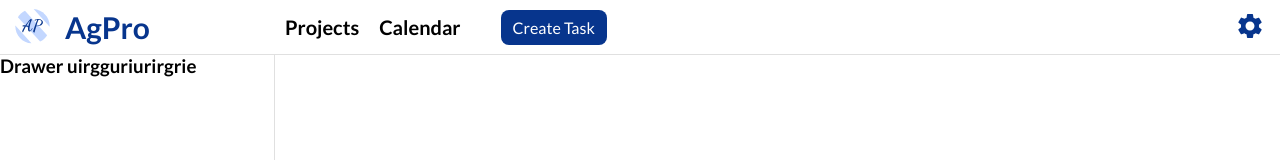
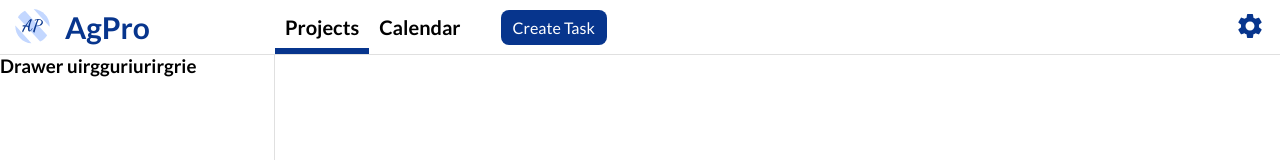
Before and after one commit to suriyakishoreks/agpro-app, a React (Create React App) app: page /agpro-app/projects/1 in a window 1280 px wide. Shown: the top 160 px of the page. Built offline with nearby package versions, Linux system fonts and the light colour scheme.

Commit message:
Header Progress

```diff
--- a/src/components/ui/Header.jsx
+++ b/src/components/ui/Header.jsx
@@ -1,20 +1,24 @@
 import React from "react";
+import { Link, useLocation } from "react-router-dom";
 // styles
 import logo from '../../assets/AgPro.svg';
 import settingIcon from '../../assets/settings.svg';
 import styles from '../../styles/components/ui/Header.module.scss';
 
 export default function Header() {
+
+   const location = useLocation();
+
    return (
       <div className={styles.headerContainer}>
-         <div className={styles.logoContainer}>
+         <Link className={styles.logoContainer} to="/">
             <img src={logo} alt="logo" height="35px" width="35px" />
             <h1>AgPro</h1>
-         </div>
+         </Link>
          <div className={styles.menuContainer}>
             <nav>
-               <NavItem title="Projects" />
-               <NavItem title="Calendar" />
+               <NavItem title="Projects" route="/projects" active={location?.pathname?.includes('/projects')} />
+               <NavItem title="Calendar" route="/calendar" active={location?.pathname?.includes('/calendar')} />
                <button className={styles.taskButton}>Create Task</button>
             </nav>
             <button>
@@ -25,11 +29,11 @@ export default function Header() {
    );
 }
 
-function NavItem({ title }) {
+function NavItem({ title, route, active }) {
    return (
       <div className={styles.navItem}>
-         <h1>{title}</h1>
-         {/* <div className={styles.navBottomBar}></div> */}
+         <Link className={styles.navLink} to={route}>{title}</Link>
+         <div style={active ? {} : { width: 0 }} className={styles.navBottomBar}></div>
       </div>
    );
 }
--- a/src/styles/components/ui/Header.module.scss
+++ b/src/styles/components/ui/Header.module.scss
@@ -13,6 +13,7 @@
    display: flex;
    gap: 15px;
    justify-content: flex-start;
+   text-decoration: none;
    cursor: pointer;
    h1 {
       transition: color 150ms linear;
@@ -80,11 +81,14 @@
    display: flex;
    align-items: center;
    cursor: pointer;
-   h1 {
-      font-size: 20px;
-      transition: transform 200ms linear;
-   }
-   h1:hover {
+}
+.navLink {
+   font-size: 20px;
+   transition: transform 200ms linear;
+   text-decoration: none;
+   color: #000;
+   font-weight: 700;
+   &:hover {
       transform: scale(1.02);
    }
 }
@@ -95,4 +99,5 @@
    bottom: 0;
    left: 0;
    background-color: $FontThemeColor;
+   transition: width 75ms linear;
 }
```
